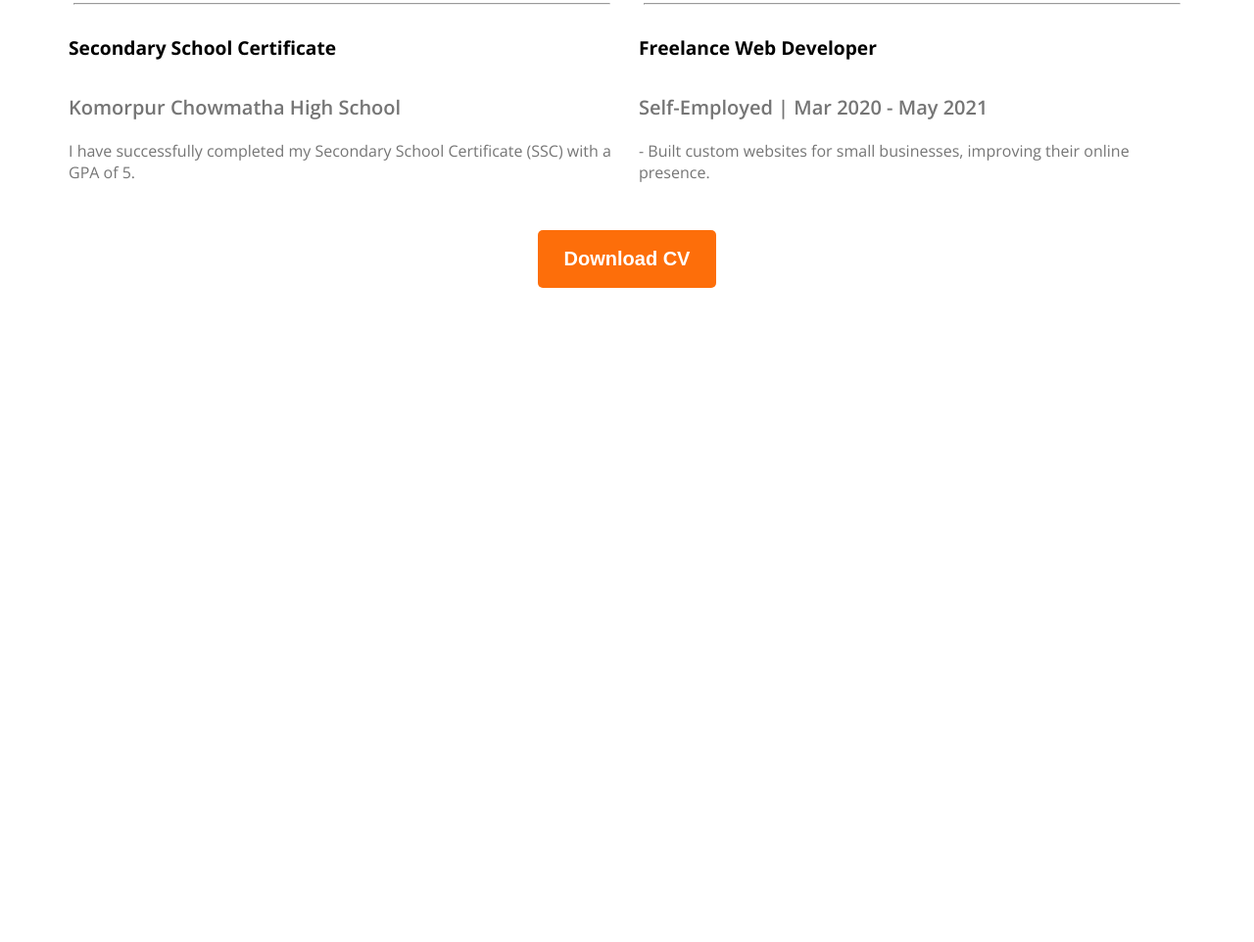
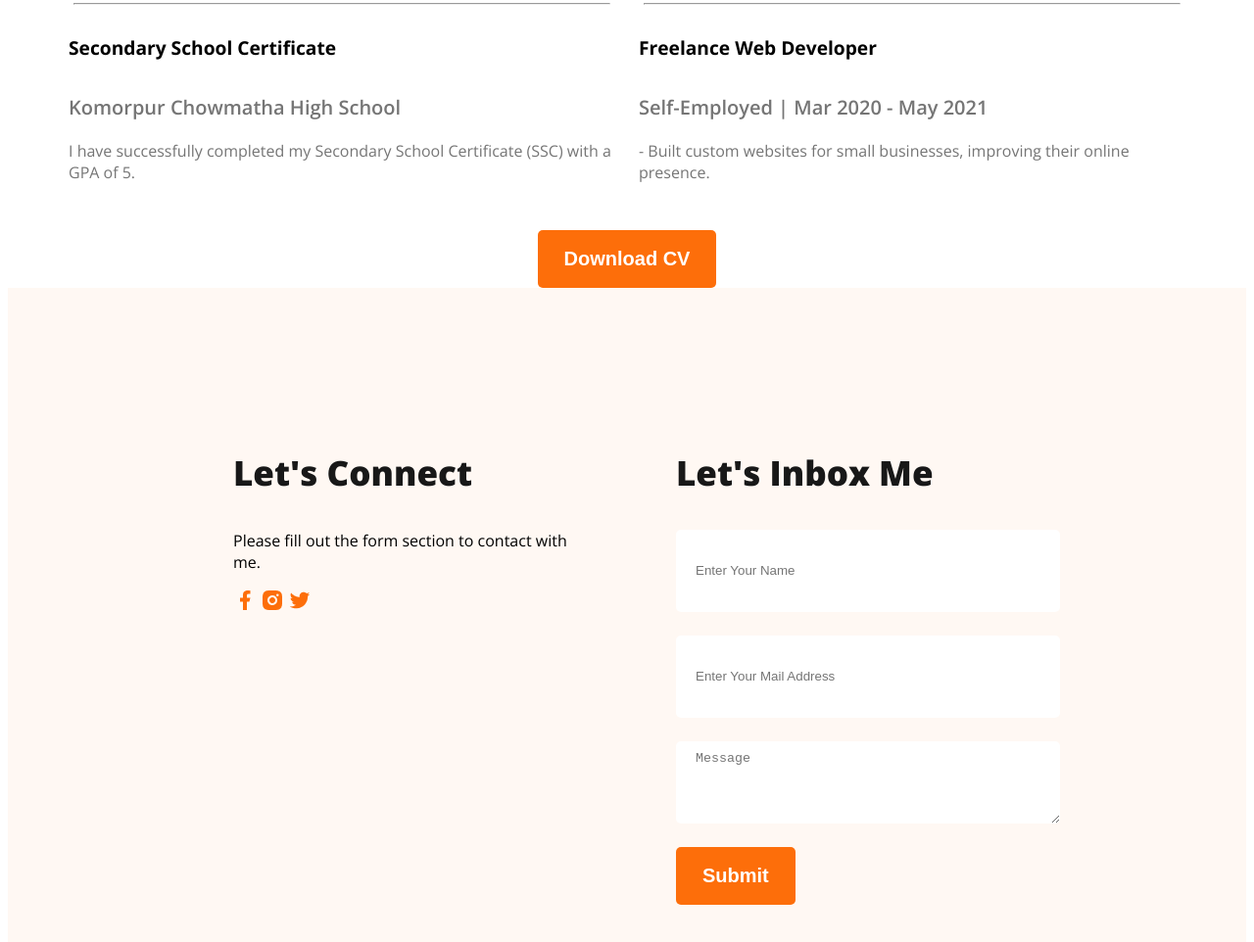
Before and after one commit to rakibul263/Developer-Personal-Portfolio, a plain HTML site: page index.html in a window 1280 px wide. Shown: the part 2908-3870 px from the top of the page at 98% size. Before the commit the page ends 3210 px from the top, so only its background shows below. Drawn offline with nearby package versions, Linux system fonts and the light colour scheme; a web font is replaced by a local one.

Commit message:
footer  added

```diff
--- a/Style/protfolio.css
+++ b/Style/protfolio.css
@@ -175,10 +175,7 @@ main{
     margin-top: 3rem;
 }
 
-.section-title{
-    text-align: center;
 
-}
 .resume{
     margin-top: 50px;
 }
@@ -192,3 +189,30 @@ main{
     text-decoration: none;
     color: white;
 }
+
+/* footer */
+.secondary-bg{
+    background-color: #FFF8F3;
+}
+
+footer{
+    padding: 130px 230px;
+    display: flex;
+    gap: 100px;
+}
+
+.footer-clumn{
+    width: 50%;
+}
+
+footer input[type="text"],[type="email"], footer textarea{
+    height: 64px;
+    border-radius: 5px;
+    background-color: white;
+    color: #757575;
+    display: block;
+    width: 100%;
+    padding: 10px 20px;
+    margin-bottom: 24px;
+    border: none;
+}
--- a/index.html
+++ b/index.html
@@ -89,7 +89,7 @@
         </section>
         <!-- resume -->
         <section class="resume">
-            <h3 class="section-title">A Summary of My Resume</h3>
+            <h3 class="section-title" style="text-align: center;">A Summary of My Resume</h3>
             <div class="resume-container">
                 <div class="resume-column">
                     <h3 class="resume-column-title">My Education</h3>
@@ -146,8 +146,25 @@
             </div>
         </section>
     </main>
-    <footer>
-
+    <footer class="secondary-bg">
+        <div class="footer-clumn">
+            <h3 class="section-title">Let's Connect</h3>
+            <p>Please fill out the form section to contact with me. </p>
+            <div>
+                <a href="#"><img src="./images/icons/facebook.png" alt=""></a>
+                <a href="#"><img src="./images/icons/insta.png" alt=""></a>
+                <a href="#"><img src="./images/icons/twitter.png" alt=""></a>
+            </div>
+        </div>
+        <div class="footer-clumn">
+            <h3 class="section-title">Let's Inbox Me</h3>
+            <form action="#">
+                <input type="text" placeholder="Enter Your Name">
+                <input type="email" placeholder="Enter Your Mail Address">
+                <textarea name="" id="" rows="10" cols="30"  placeholder="Message"></textarea>
+                <input class="button-style" type="submit" value="Submit">
+            </form>
+        </div>
     </footer>
 </body>
 </html>
```
